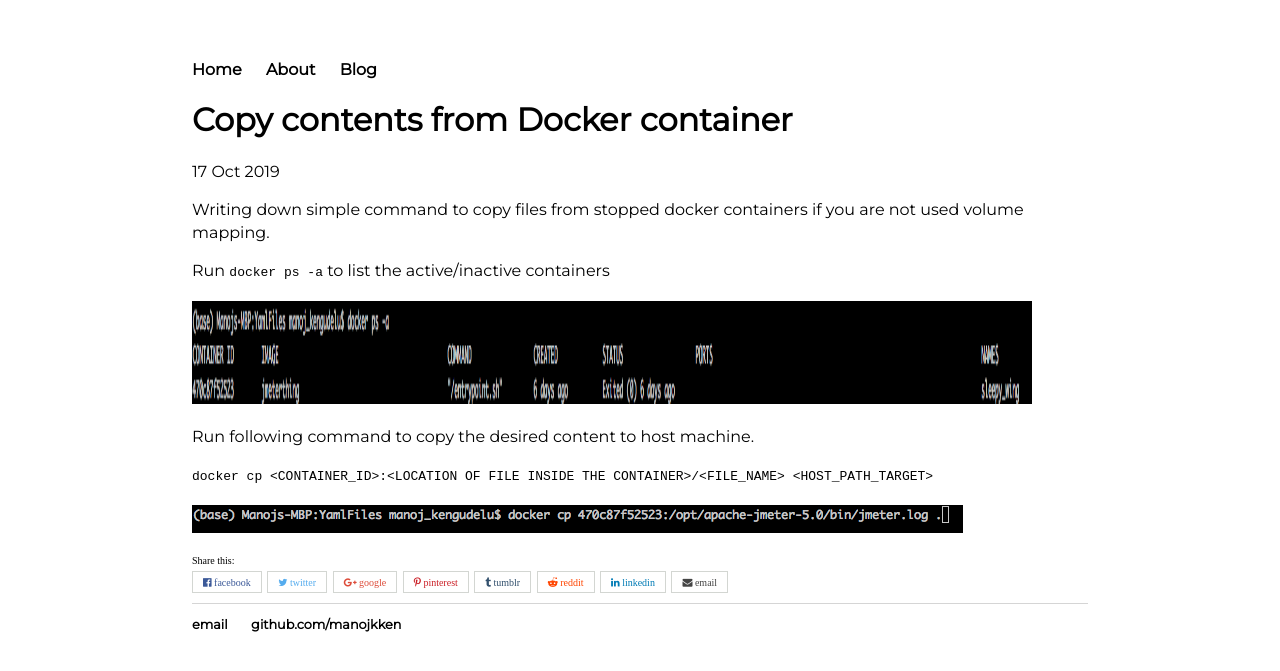
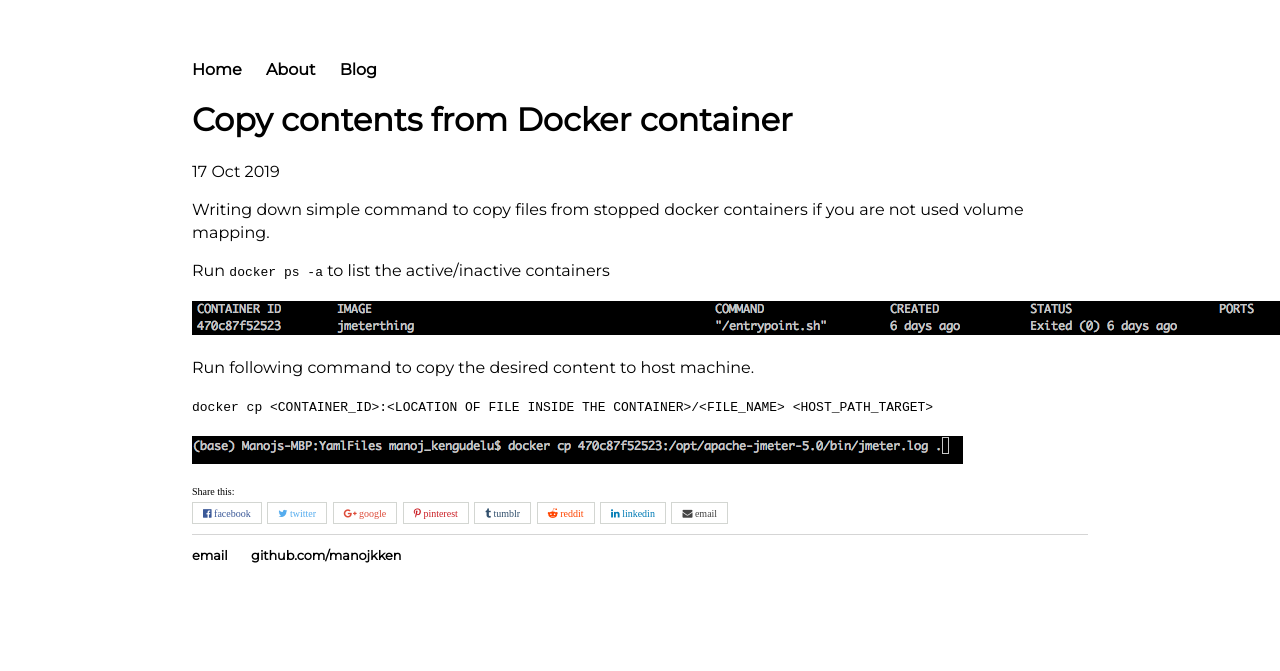
Before and after one commit to mkken/mkken.github.io, a Jekyll site: the page built from _posts/2019-10-17-copy-from-docker-container.md, in a window 1280 px wide. Shown: the top 671 px of the page. Built offline with Jekyll 4.4.1, drawn with Linux system fonts in a browser that asks for light colours.

Commit message:
new post

````diff
--- a/_posts/2019-10-17-copy-from-docker-container.md
+++ b/_posts/2019-10-17-copy-from-docker-container.md
@@ -9,12 +9,11 @@ Writing down simple command to copy files from stopped docker containers if you
 Run ```docker ps -a``` to list the active/inactive containers
 
 
-<img src="/img/dock1.png" width="840" height="103">
+<img src="/img/dock1.png">
 
 
 Run following command to copy the desired content to host machine.
 
 ```docker cp <CONTAINER_ID>:<LOCATION OF FILE INSIDE THE CONTAINER>/<FILE_NAME> <HOST_PATH_TARGET>```
 
-
 <img src="/img/dock2.png">
````
Also changed, not shown: img/dock1.png.
